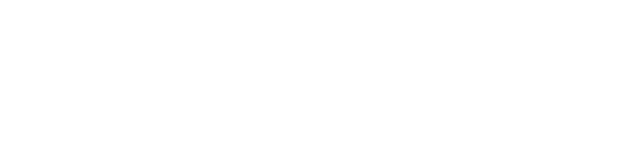
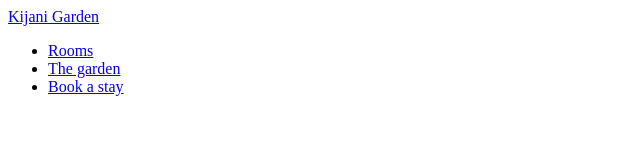
Before and after one commit to Ray102313/KIJANI-GARDENS, a plain HTML site: page index.html in a window 1280 px wide. Shown: the whole page, without its empty margins (0-640 px from the left). Drawn offline with Linux system fonts and the light colour scheme.

Commit message:
navbar basic structure

```diff
--- a/index.html
+++ b/index.html
@@ -3,9 +3,20 @@
     <head>
         <meta charset="UTF-8">
         <meta name="viewport" content="width=device-width, initial-scale=1.0">
-        <title>Document</title>
+        <title>Kijani Garden</title>
     </head>
+
     <body>
 
+        <nav class="navbar">
+
+            <a href="#" class="logo">Kijani Garden</a>
+            <ul>
+
+                <li><a href="#">Rooms</a></li>
+                <li><a href="#">The garden</a></li>
+                <li class="Book-button"><a href="#">Book a stay</a></li>
+            </ul>
+        </nav>
     </body>
 </html>
```
